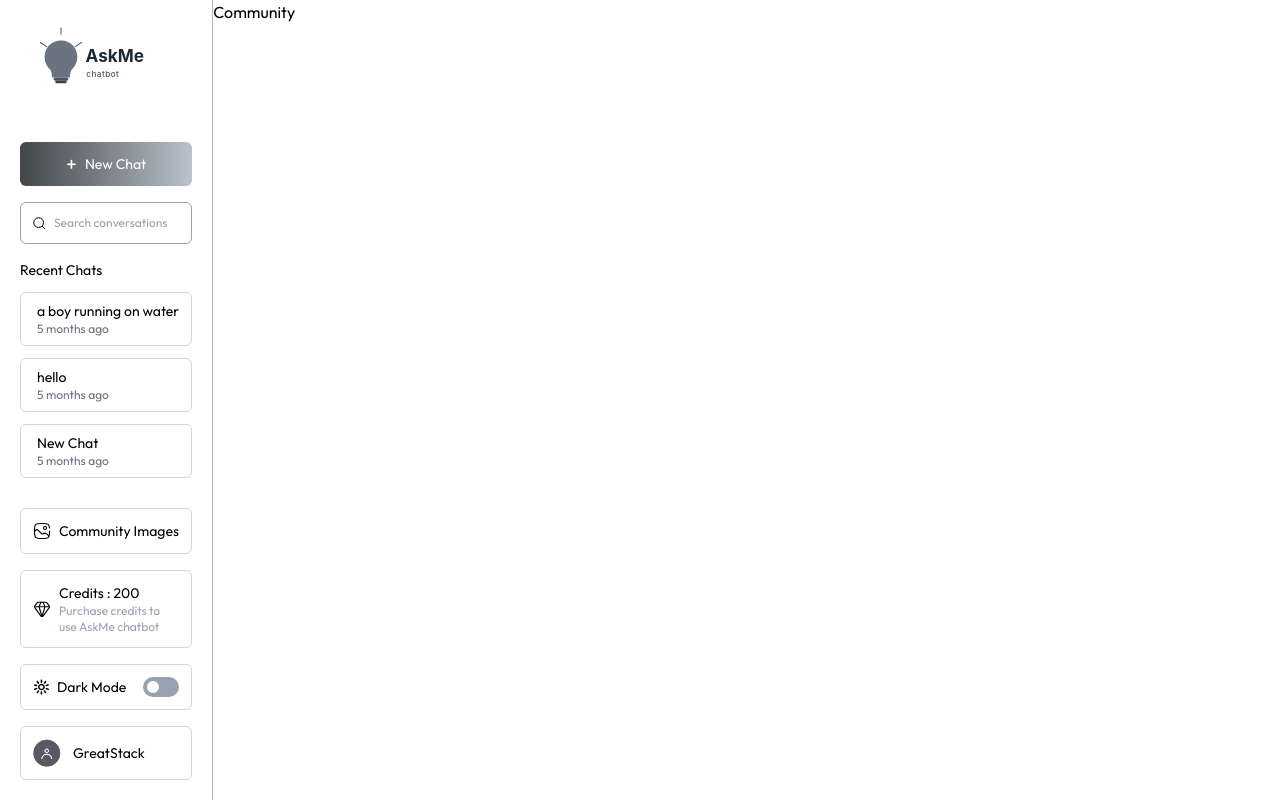
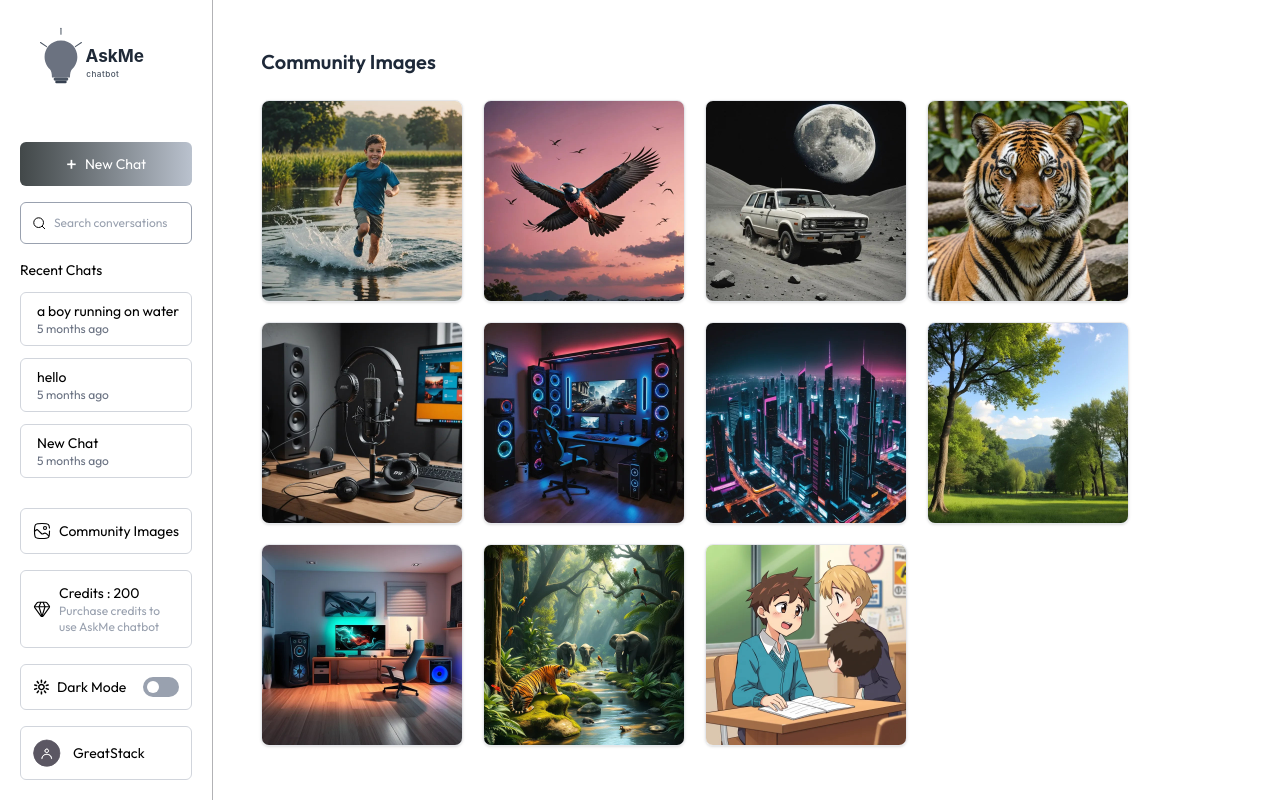
Before and after one commit to Harshikajain23/AskMe-Chatbot, a React (Vite) app in the folder client/: page /community in a window 1280 px wide. Built offline with nearby package versions, Linux system fonts and the light colour scheme.

Commit message:
Community page completed

```diff
--- a/client/src/pages/Community.jsx
+++ b/client/src/pages/Community.jsx
@@ -1,7 +1,43 @@
-import React from 'react'
+import React, { useState } from 'react'
+import { dummyPublishedImages } from '../assets/assets'
+import { useEffect } from 'react'
+import { Loading } from './Loading'
 
 export const Community = () => {
+
+  const [images, setImages] = useState([])
+
+  const [loading, setLoading] = useState(true)
+
+  const fetchImages = async ()=> {
+   setImages(dummyPublishedImages)
+   setLoading(false)
+  }
+
+  useEffect(()=> {
+    fetchImages()
+  }, [])
+
+  if(loading)  return <Loading />
+
   return (
-    <div>Community</div>
+    <div className='p-6 pt-12 xl:px-12 2xl:px-20 w-full mx-auto h-full overflow-y-scroll' >
+      <h2 className='text-xl font-semibold mb-6 text-gray-800 dark:text-gray-100'>Community Images</h2>
+
+      {images.length > 0 ? (
+        <div className='flex flex-wrap max-sm:justify-center gap-5'>
+        {images.map((item, index)=>(
+          <a key={index} href={item.imageUrl} target='_blank' className='relative group block rounded-lg overflow-hidden border border-gray-200 dark:border-gray-700 shadow-sm hover:shadow-md transition-shadow duration-300'>
+            <img src={item.imageUrl} alt='' className='w-full h-40 md:h-50 2xl:h-62 object-cover group-hover:scale-105 transition-transform duration-300 ease-in-out'/>
+
+            <p className='absolute bottom-0 right-0 text-xs bg-black/50 backdrop-blur text-white px-4 py-1 rounded-tl-xl opacity-0 group-hover:opacity-100 transition duration-300'> Created by {item.userName} </p>
+          </a>
+        ))}
+        </div>
+      ): (
+        <p className='text-center text-gray-600 dark:text-gray-200 mt-10'> No images Available.</p>
+      )}
+
+    </div>
   )
 }
```
